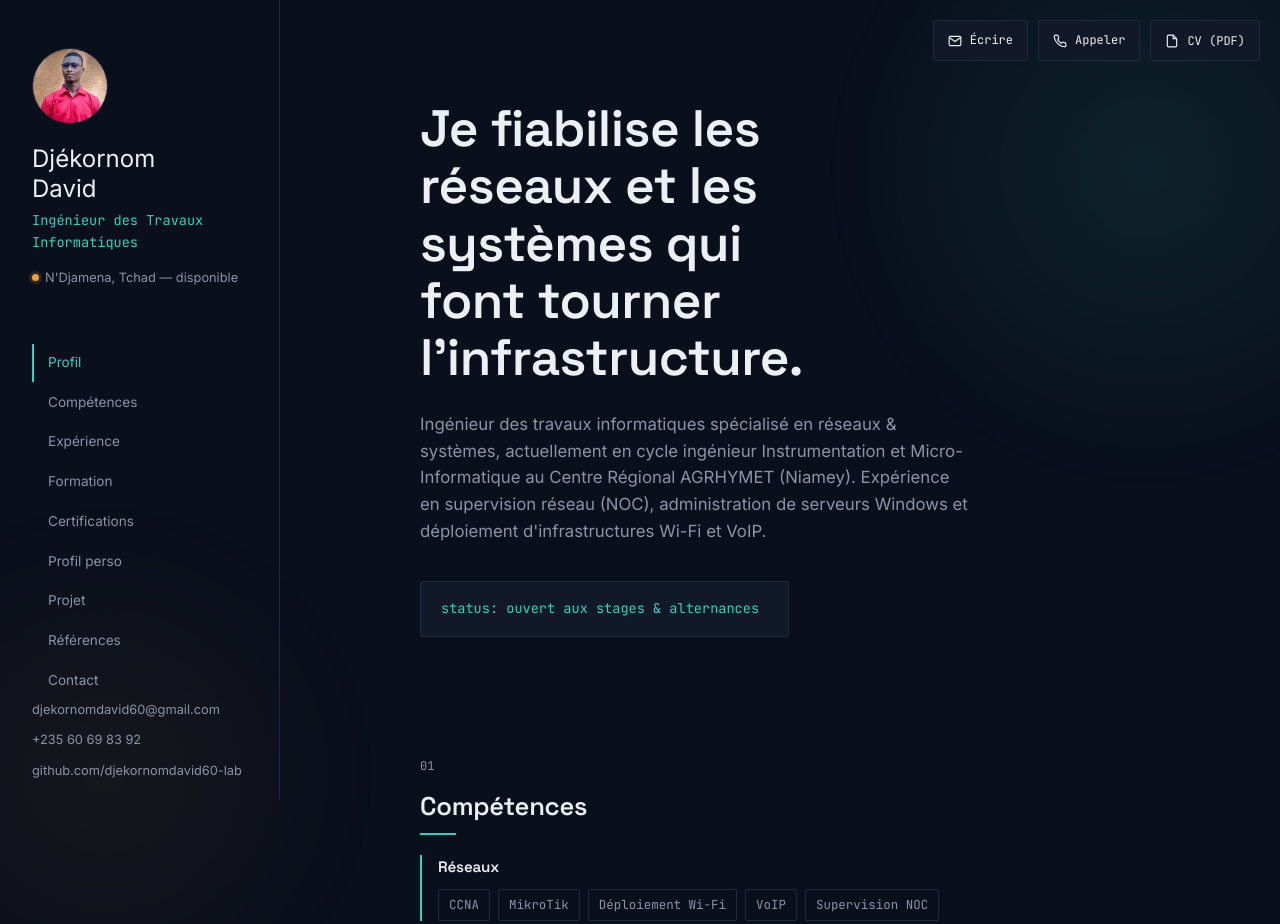
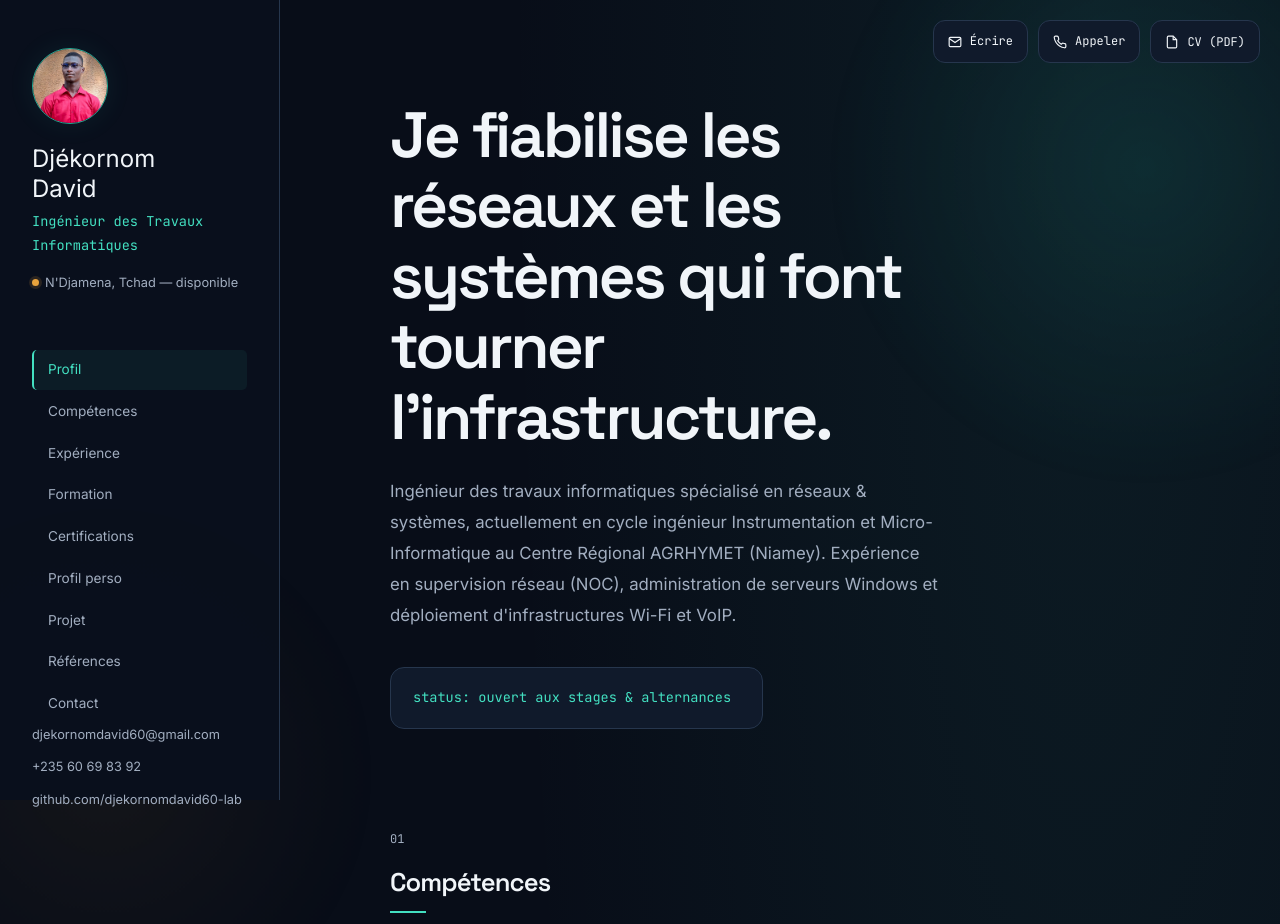
Before and after one commit to djekornomdavid60-lab/portfolio-djekornom-david, a plain HTML site: page index.html in a window 1280 px wide. Shown: the top 924 px of the page. Drawn offline with nearby package versions, Linux system fonts and the light colour scheme.

Commit message:
Modernisation du design du portfolio

```diff
--- a/index.html
+++ b/index.html
@@ -3,7 +3,7 @@
 <head>
 <meta charset="UTF-8">
 <meta name="viewport" content="width=device-width, initial-scale=1.0">
-<title>David Djekornom — Réseaux & Systèmes</title>
+<title>Djekornom David — Réseaux & Systèmes</title>
 <link rel="preconnect" href="https://fonts.googleapis.com">
 <link rel="preconnect" href="https://fonts.gstatic.com" crossorigin>
 <link href="https://fonts.googleapis.com/css2?family=Space+Grotesk:wght@400;500;600;700&family=Inter:wght@400;500;600&family=JetBrains+Mono:wght@400;500&display=swap" rel="stylesheet">
@@ -659,6 +659,179 @@
     .lang-bar-fill{width:var(--fill,0%) !important;}
     body::before, body::after{display:none;}
   }
+
+/* ===== REFONTE VISUELLE : VERSION 1 ===== */
+
+:root {
+  --bg: #080D18;
+  --panel: #101A2B;
+  --panel-2: #17253A;
+  --line: #26364D;
+  --text: #F1F5F9;
+  --text-dim: #A2AEC0;
+  --accent: #43E0C1;
+  --accent-dim: #20A992;
+  --radius: 12px;
+}
+
+body {
+  background:
+    radial-gradient(
+      ellipse at 85% 0%,
+      rgba(67, 224, 193, 0.07),
+      transparent 38%
+    ),
+    var(--bg);
+  line-height: 1.75;
+}
+
+.sidebar {
+  background: rgba(10, 16, 29, 0.96);
+  border-right-color: var(--line);
+}
+
+.content {
+  max-width: 780px;
+}
+
+.hero {
+  margin-bottom: 100px;
+}
+
+.hero h1 {
+  font-size: clamp(2.5rem, 5vw, 4rem);
+  line-height: 1.1;
+  letter-spacing: -0.045em;
+  max-width: 13ch;
+}
+
+.hero .lede {
+  line-height: 1.85;
+}
+
+.terminal,
+.project-card,
+.ref-card,
+.contact-item {
+  border-radius: 14px;
+  transition:
+    border-color 0.25s ease,
+    transform 0.25s ease,
+    box-shadow 0.25s ease;
+}
+
+.terminal {
+  padding: 18px 22px;
+}
+
+.project-card {
+  padding: 28px;
+  background: linear-gradient(
+    145deg,
+    var(--panel),
+    var(--panel-2)
+  );
+}
+
+.project-card:hover,
+.ref-card:hover,
+.contact-item:hover {
+  border-color: var(--accent-dim);
+  box-shadow: 0 12px 28px rgba(0, 0, 0, 0.18);
+}
+
+.tag {
+  padding: 6px 11px;
+  border-radius: 7px;
+  transition:
+    color 0.2s ease,
+    border-color 0.2s ease,
+    background 0.2s ease;
+}
+
+nav.primary a {
+  border-radius: 5px;
+  transition:
+    color 0.2s ease,
+    background 0.2s ease,
+    border-color 0.2s ease;
+}
+
+nav.primary a:hover,
+nav.primary a.active {
+  background: rgba(67, 224, 193, 0.06);
+}
+
+section h2 {
+  letter-spacing: -0.035em;
+}
+
+.avatar {
+  border-color: var(--accent-dim);
+  box-shadow: 0 0 28px rgba(67, 224, 193, 0.08);
+}
+
+a:focus-visible,
+button:focus-visible {
+  outline: 2px solid var(--accent);
+  outline-offset: 4px;
+}
+
+::selection {
+  background: var(--accent);
+  color: var(--bg);
+}
+
+@media (max-width: 880px) {
+  main {
+    padding: 0 28px;
+  }
+
+  .content {
+    padding-top: 52px;
+  }
+
+  .hero {
+    margin-bottom: 76px;
+  }
+}
+
+@media (max-width: 560px) {
+  main {
+    padding: 0 18px;
+  }
+
+  .content {
+    padding: 36px 0 72px;
+  }
+
+  section {
+    margin-bottom: 68px;
+  }
+
+  .hero h1 {
+    font-size: clamp(2.3rem, 10vw, 3.2rem);
+  }
+
+  .project-card {
+    padding: 20px;
+  }
+
+  .cert-row {
+    flex-wrap: wrap;
+    gap: 6px 12px;
+  }
+}
+
+@media (prefers-reduced-motion: reduce) {
+  *,
+  *::before,
+  *::after {
+    scroll-behavior: auto !important;
+    transition-duration: 0.01ms !important;
+  }
+}
+
 </style>
 </head>
 <body>
```
